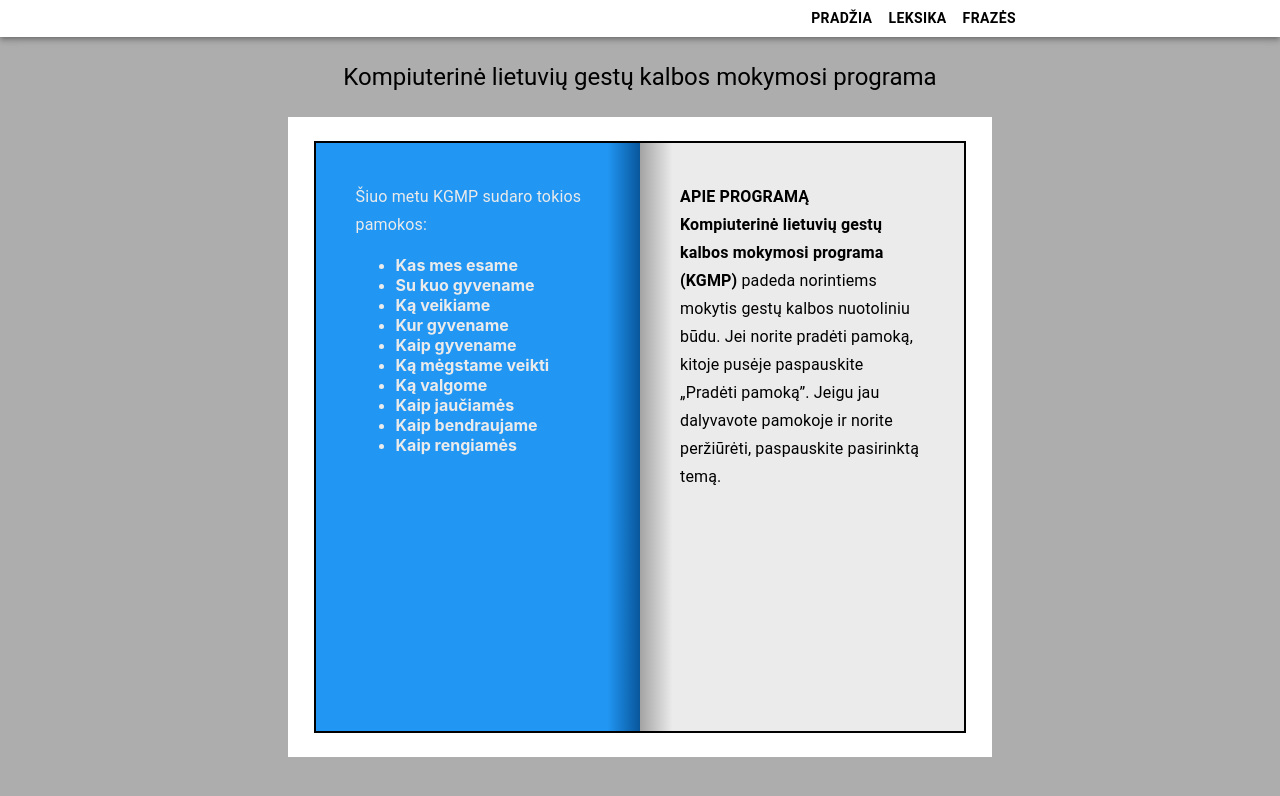
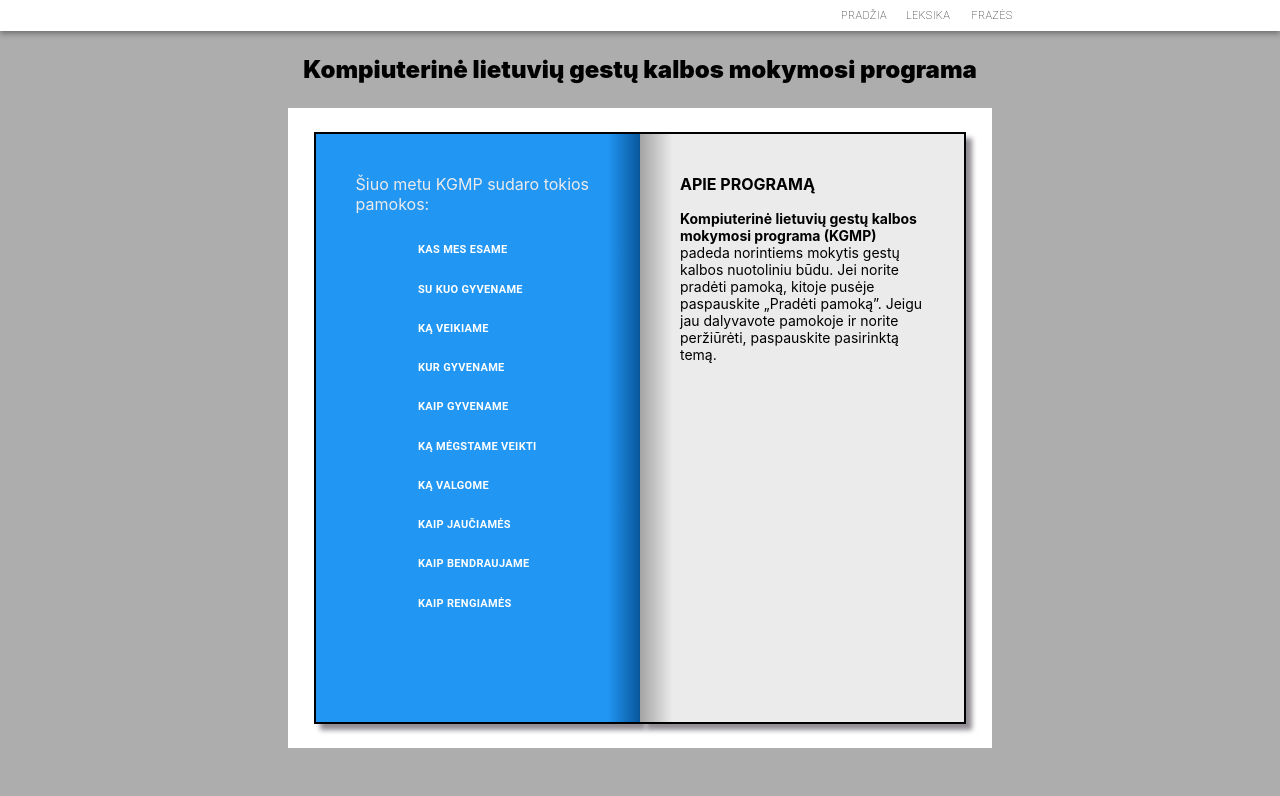
Before and after one commit to 2weeds/KurciujuZodynas, a React (Create React App) app in the folder frontend/: page / in a window 1280 px wide. Shown: the top 796 px of the page. Built offline with nearby package versions, Linux system fonts and the light colour scheme.

Commit message:
[FEAT] Improving landing page design

```diff
--- a/frontend/src/App.tsx
+++ b/frontend/src/App.tsx
@@ -4,7 +4,7 @@ import './App.css';
 import { theme } from './MUIThemes'
 import { PageHeader } from "./views/components/PageHeader"
 import { PageTitle } from "./views/components/PageTitle"
-import { MainWindow } from './views/containers/main-window/MainWindow';
+import { LandingWindow } from './views/containers/landing-window/LandingWindow';
 
 function App() {
   return (
@@ -12,7 +12,7 @@ function App() {
       <Box>
         <PageHeader />
         <PageTitle />
-        <MainWindow />
+        <LandingWindow />
       </Box>
     </ThemeProvider>
   );
--- a/frontend/src/MUIThemes.ts
+++ b/frontend/src/MUIThemes.ts
@@ -1,4 +1,19 @@
-import { createTheme } from '@mui/material';
+import { createTheme, ThemeOptions } from '@mui/material';
+import { TypographyOptions } from '@mui/material/styles/createTypography';
+
+declare module '@mui/material/Typography' {
+  interface TypographyPropsVariantOverrides {
+    pageTitle: true;
+    bookPageTitle: true;
+    aboutText: true
+  }
+}
+
+interface ExtendedTypographyOptions extends TypographyOptions {
+  pageTitle: React.CSSProperties;
+  bookPageTitle: React.CSSProperties;
+  aboutText: React.CSSProperties;
+}
 
 export const theme = createTheme({
     palette: {
@@ -13,13 +28,20 @@ export const theme = createTheme({
           paper: '#EBEBEB',
         },
       },
-      components: {
-          MuiButton: {
-              styleOverrides: {
-                  text: {
-                      color: 'black',
-                  }
-              },
-          },
-      },
-});
+
+      typography: {
+        pageTitle: {
+          fontSize: "24px",
+          fontWeight: 900,
+          color: 'black',
+        },
+        bookPageTitle: {
+          fontSize: "16px",
+          fontWeight: 400,
+        },
+        aboutText: {
+          fontSize: "14px",
+          color: 'black',
+        },
+      } as ExtendedTypographyOptions,
+} as ThemeOptions);
--- a/frontend/src/views/components/PageHeader.tsx
+++ b/frontend/src/views/components/PageHeader.tsx
@@ -1,13 +1,35 @@
 import React from 'react'
 import { Box, Button, AppBar } from "@mui/material";
+import { makeStyles } from "@mui/styles";
+
+const useStyles = makeStyles({
+    appBar: {
+        position: "static",
+    },
+
+    buttonBox: {
+        paddingRight: "20vw",
+        display: "flex",
+        flexDirection: "row",
+        justifyContent: "flex-end",
+    },
+
+    appBarButton: {
+        fontSize: "11px",
+        fontWeight: 100,
+        color: 'black',
+    }
+})
 
 export const PageHeader = () => {
+    const styleClasses = useStyles();
+
     return (
-        <AppBar position="static">
-            <Box pr="20vw" sx={{ display: "flex", flexDirection: "row", justifyContent: "flex-end"}}>
-                <Button variant="text"><b>Pradžia</b></Button>
-                <Button variant="text"><b>Leksika</b></Button>
-                <Button variant="text"><b>Frazės</b></Button>
+        <AppBar className={styleClasses.appBar}>
+            <Box className={styleClasses.buttonBox}>
+                <Button variant="text" className={styleClasses.appBarButton}>Pradžia</Button>
+                <Button variant="text" className={styleClasses.appBarButton}>Leksika</Button>
+                <Button variant="text" className={styleClasses.appBarButton}>Frazės</Button>
             </Box>
         </AppBar>
     )
--- a/frontend/src/views/components/PageTitle.tsx
+++ b/frontend/src/views/components/PageTitle.tsx
@@ -1,10 +1,22 @@
 import { Box, Typography } from "@mui/material"
+import { makeStyles } from "@mui/styles";
 import React from "react"
 
+const useStyles = makeStyles({
+    header: {
+        paddingTop: "3vh",
+        display: "flex",
+        flexDirection: "column",
+        alignItems: "center",
+    }
+})
+
 export const PageTitle = () => {
+    const styleClasses = useStyles();
+
     return (
-        <Box pt="3vh" sx={{display: "flex", flexDirection: "column", alignItems: "center"}}>
-            <Typography variant="h5">
+        <Box className={styleClasses.header}>
+            <Typography variant="pageTitle">
                 Kompiuterinė lietuvių gestų kalbos mokymosi programa
             </Typography>
         </Box>
--- /dev/null
+++ b/frontend/src/views/containers/all-lessons-list/AllLessonsList.tsx
@@ -0,0 +1,64 @@
+import { Button, List, ListItem } from "@mui/material";
+import { makeStyles } from "@mui/styles";
+import React from "react";
+
+const useStyles = makeStyles({
+    list: {
+        paddingTop: "2vh",
+        paddingLeft: "3vw",
+    },
+
+    listItem: {
+        display: "list-item"
+    },
+
+    listItemButton: {
+        paddingTop: "2px",
+        paddingBottom: "2px",
+        fontWeight: 600,
+        fontSize: "11px",
+        "&:hover": {
+            paddingLeft: "0vw",
+            background: "#2196f3"
+        }
+    },
+})
+
+export const AllLessonsList = () => {
+    const styleClasses = useStyles();
+
+    return (
+        <List className={styleClasses.list}>
+            <ListItem className={styleClasses.listItem}>
+                <Button className={styleClasses.listItemButton}>Kas mes esame</Button>
+            </ListItem>
+            <ListItem className={styleClasses.listItem}>
+                <Button className={styleClasses.listItemButton}>Su kuo gyvename</Button>
+            </ListItem>
+            <ListItem className={styleClasses.listItem}>
+                <Button className={styleClasses.listItemButton}>Ką veikiame</Button>
+            </ListItem>
+            <ListItem className={styleClasses.listItem}>
+                <Button className={styleClasses.listItemButton}>Kur gyvename</Button>
+            </ListItem>
+            <ListItem className={styleClasses.listItem}>
+                <Button className={styleClasses.listItemButton}>Kaip gyvename</Button>
+            </ListItem>
+            <ListItem className={styleClasses.listItem}>
+                <Button className={styleClasses.listItemButton}>Ką mėgstame veikti</Button>
+            </ListItem>
+            <ListItem className={styleClasses.listItem}>
+                <Button className={styleClasses.listItemButton}>Ką valgome</Button>
+            </ListItem>
+            <ListItem className={styleClasses.listItem}>
+                <Button className={styleClasses.listItemButton}>Kaip jaučiamės</Button>
+            </ListItem>
+            <ListItem className={styleClasses.listItem}>
+                <Button className={styleClasses.listItemButton}>Kaip bendraujame</Button>
+            </ListItem>
+            <ListItem className={styleClasses.listItem}>
+                <Button className={styleClasses.listItemButton}>Kaip rengiamės</Button>
+            </ListItem>
+        </List>
+    )
+}
--- a/frontend/src/views/containers/main-window/MainWindow.tsx
+++ b/frontend/src/views/containers/landing-window/LandingWindow.tsx
@@ -2,6 +2,7 @@ import { Box, Typography } from "@mui/material";
 import { makeStyles } from "@mui/styles";
 import clsx from "clsx";
 import React from "react";
+import { AllLessonsList } from "../all-lessons-list/AllLessonsList";
 
 const useStyles = makeStyles({
     bookBox: {
@@ -25,7 +26,10 @@ const useStyles = makeStyles({
         padding: "5vh",
         width: "50%",
         borderTop: "2px solid black",
-        borderBottom: "2px solid black"
+        borderBottom: "2px solid black",
+        display: "flex",
+        flexDirection: "column",
+        boxShadow: "6px 6px 5px 0px #908C93",
     },
 
     leftPage: {
@@ -33,16 +37,17 @@ const useStyles = makeStyles({
         background: "linear-gradient(90deg, #2196f3 90%, #08569B 100%)",
         color: "#EBEBEB",
         borderLeft: "2px solid black",
+        //boxShadow: "-4px 0px 5px 0px #0A6FC2, -8px 0px 0px 0px #0087FF, -12px 0px 5px 0px #0A6FC2, -16px 0px 0px 0px #0087FF, 0px 6px 5px 0px #908C93",
     },
 
     rightPage: {
         marginRight: "2vw",
         background: "linear-gradient(90deg, #A3A3A3 0%, #EBEBEB 10%)",
         borderRight: "2px solid black",
-    }
+    },
 })
 
-export const MainWindow = () => {
+export const LandingWindow = () => {
     const styleClasses = useStyles();
 
     return (
@@ -50,23 +55,12 @@ export const MainWindow = () => {
             <Box className={styleClasses.bookBox}>
                 <Box className={styleClasses.bookPages}>
                     <Box className={clsx(styleClasses.pages, styleClasses.leftPage)}>
-                        <Typography variant="subtitle1">Šiuo metu KGMP sudaro tokios pamokos:</Typography>
-                        <ul>
-                            <li><b>Kas mes esame</b></li>
-                            <li><b>Su kuo gyvename</b></li>
-                            <li><b>Ką veikiame</b></li>
-                            <li><b>Kur gyvename</b></li>
-                            <li><b>Kaip gyvename</b></li>
-                            <li><b>Ką mėgstame veikti</b></li>
-                            <li><b>Ką valgome</b></li>
-                            <li><b>Kaip jaučiamės</b></li>
-                            <li><b>Kaip bendraujame</b></li>
-                            <li><b>Kaip rengiamės</b></li>
-                        </ul>
+                        <Typography variant="bookPageTitle">Šiuo metu KGMP sudaro tokios pamokos:</Typography>
+                        <AllLessonsList />
                     </Box>
                     <Box className={clsx(styleClasses.pages, styleClasses.rightPage)}>
-                        <Typography variant="subtitle1"><b>APIE PROGRAMĄ</b></Typography>
-                        <Typography variant="subtitle1"><strong>Kompiuterinė lietuvių gestų kalbos mokymosi programa (KGMP) </strong>
+                        <Typography variant="bookPageTitle"><b>APIE PROGRAMĄ</b></Typography>
+                        <Typography pt="2vh" variant="aboutText"><strong>Kompiuterinė lietuvių gestų kalbos mokymosi programa (KGMP) </strong>
                                                                 padeda norintiems mokytis gestų kalbos nuotoliniu būdu.
                                                                 Jei norite pradėti pamoką, kitoje pusėje paspauskite „Pradėti pamoką”.
                                                                 Jeigu jau dalyvavote pamokoje ir norite peržiūrėti, paspauskite pasirinktą temą.</Typography>
```
Also changed, not shown: 1 other file (tests, documents, lock files or other folders).
